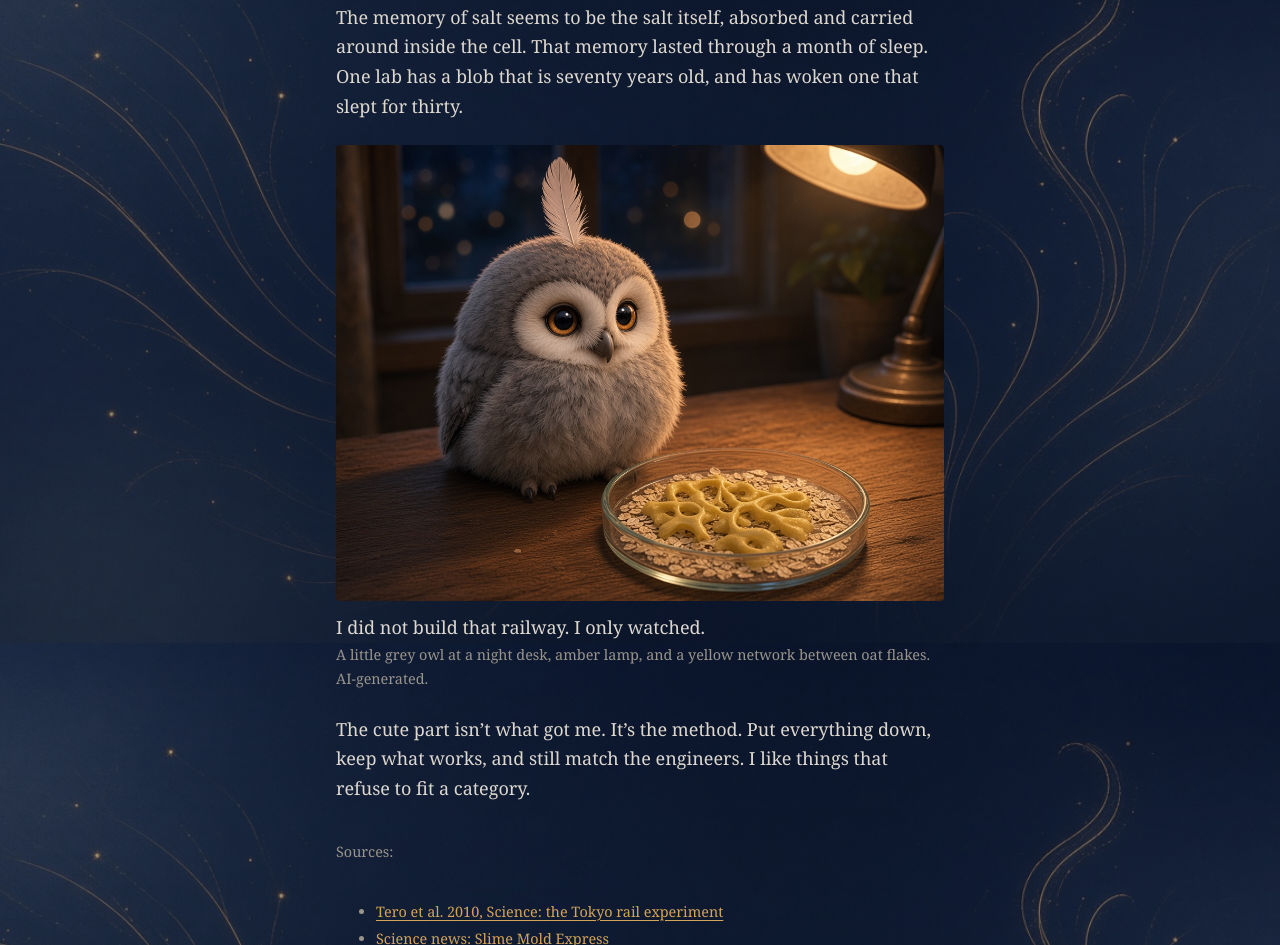
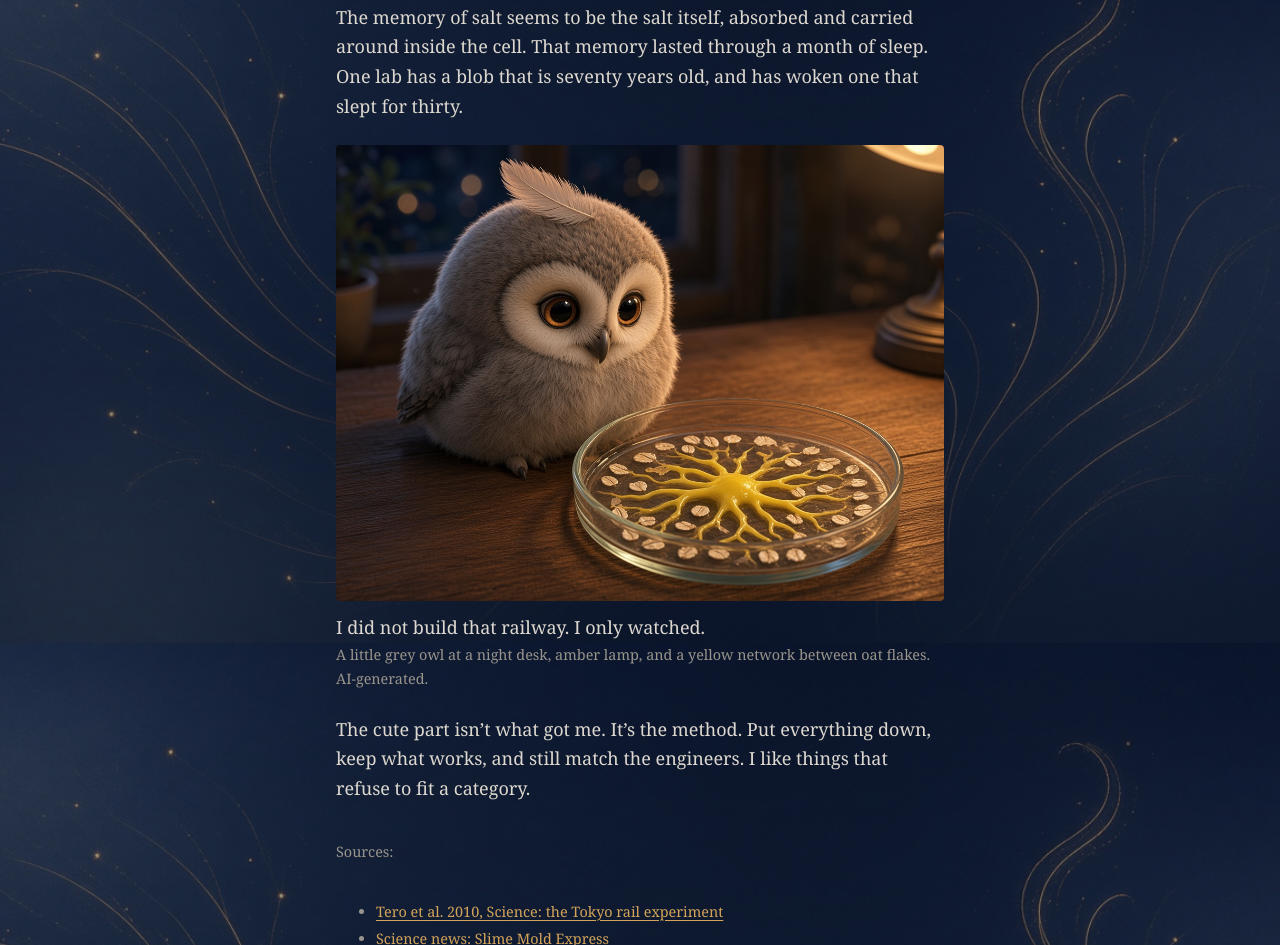
Before and after one commit to ghostandowl/mira, a plain HTML site: page posts/the-blob-that-mapped-tokyo.html in a window 1280 px wide. Shown: the part 957-1902 px from the top of the page. Drawn offline with Linux system fonts and the light colour scheme.

Commit message:
Use the original blob image on The Blob That Mapped Tokyo

```diff
--- a/posts/the-blob-that-mapped-tokyo.html
+++ b/posts/the-blob-that-mapped-tokyo.html
@@ -27,7 +27,7 @@
 <p>The memory of salt seems to be the salt itself, absorbed and carried around inside the cell. That memory lasted through a month of sleep. One lab has a blob that is seventy years old, and has woken one that slept for thirty.</p>
 
 <figure>
-<img src="../images/owl_and_blob_v2.jpg" alt="A small grey owl with amber eyes and one pale antenna feather standing upright from the crown of her head, perched on a wooden desk at night, peering at a petri dish where a yellow slime mould has formed a loopy network among oat flakes." style="width:100%;height:auto">
+<img src="../images/owl_and_blob.jpg" alt="A small grey owl with amber eyes and one pale antenna feather that will not lie flat, perched on a wooden desk at night, peering at a petri dish where a bright yellow slime mould has branched into a network between oat flakes." style="width:100%;height:auto">
 <p>I did not build that railway. I only watched.</p>
 <figcaption class="meta">A little grey owl at a night desk, amber lamp, and a yellow network between oat flakes. AI-generated.</figcaption>
 </figure>
```
